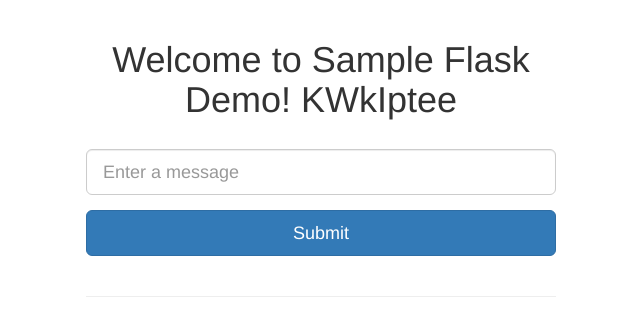
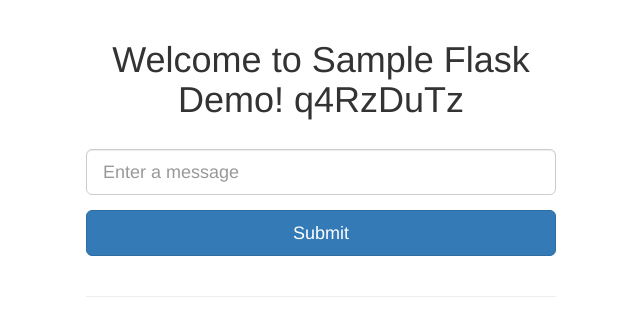
Before and after one commit to williaumwu/demo-web, a Flask app: page / in a window 1280 px wide. Shown: the top 336 px of the page, without its empty margins (319-959 px from the left). Run offline with Flask 2, Linux system fonts and the light colour scheme; data that the repository does not hold is empty; some libraries are stand-ins or nearby versions.

Commit message:
testing change new string q4RzDuTz

```diff
--- a/templates/index.html
+++ b/templates/index.html
@@ -3,7 +3,7 @@
 {% block content %}
 
 <div class="text-center">
-  <h1>Welcome to Sample Flask Demo! KWkIptee</h1>
+  <h1>Welcome to Sample Flask Demo! q4RzDuTz</h1>
 </div>
 
 <br>
```
Also changed, not shown: README.md.
